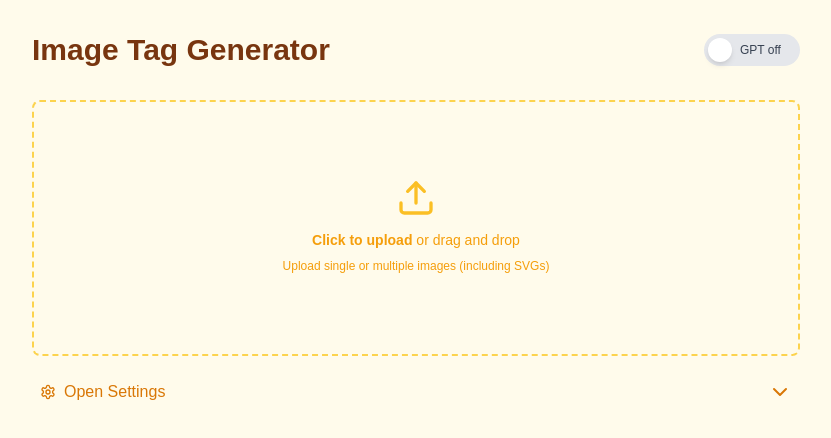
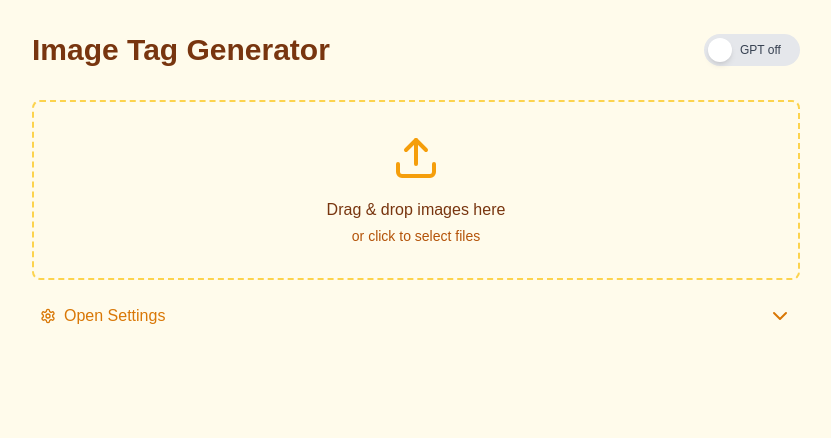
Before and after one commit to omcgoo/image-analyser, a Next.js app: page / in a window 1280 px wide. Shown: the top 438 px of the page, without its empty margins (224-1055 px from the left). Built offline with nearby package versions, Linux system fonts and the light colour scheme.

Commit message:
Fix build errors and update components

```diff
--- a/app/actions.ts
+++ b/app/actions.ts
@@ -1,37 +1,45 @@
-'use server'
-
-import OpenAI from 'openai'
-import { OpenAIStream, StreamingTextResponse } from 'ai'
+import { OpenAI } from 'openai'
 
 const openai = new OpenAI({
-  apiKey: process.env.OPENAI_API_KEY
+  apiKey: process.env.OPENAI_API_KEY,
 })
 
-export async function analyzeSVG(prevState: any, formData: FormData) {
-  const svgContent = formData.get('svgContent') as string
-  if (!svgContent) {
-    return { error: 'No SVG content provided' }
-  }
+export async function analyzeImage(formData: FormData) {
+  try {
+    const image = formData.get('image') as File
+    const prompt = formData.get('prompt') as string
+    const temperature = parseFloat(formData.get('temperature') as string)
 
-  try {
+    // Your image analysis logic here
     const response = await openai.chat.completions.create({
-      model: 'gpt-3.5-turbo',
+      model: "gpt-4-vision-preview",
       messages: [
         {
-          role: 'system',
-          content: 'You are an AI assistant that analyzes an SVG appearance and provides relevant tags for searching. Return only a comma-separated list of tags, with no additional text or explanation.'
+          role: "user",
+          content: [
+            { type: "text", text: prompt },
+            {
+              type: "image_url",
+              image_url: {
+                url: await fileToBase64(image),
+              },
+            },
+          ],
         },
-        {
-          role: 'user',
-          content: `Analyze this SVG and provide a list of relevant tags for searching (eg. a disk may be used for saving): ${svgContent}`
-        }
       ],
+      max_tokens: 300,
+      temperature: temperature,
     })
 
-    const tags = response.choices[0]?.message?.content || ''
-    return { tags: tags.split(',').map(tag => tag.trim()) }
+    return { tags: { [image.name]: response.choices[0].message.content?.split(',').map(tag => tag.trim()) || [] } }
   } catch (error) {
-    console.error('Error in analyzeSVG:', error)
-    return { error: 'Failed to analyze SVG' }
+    console.error('Error analyzing image:', error)
+    throw new Error('Failed to analyze image')
   }
 }
+
+async function fileToBase64(file: File): Promise<string> {
+  const bytes = await file.arrayBuffer()
+  const buffer = Buffer.from(bytes)
+  return `data:${file.type};base64,${buffer.toString('base64')}`
+}
--- a/app/components/ImageUploader.tsx
+++ b/app/components/ImageUploader.tsx
@@ -1,126 +1,74 @@
-import React, { useState, useRef, DragEvent } from 'react';
-import { Loader2, Upload } from 'lucide-react';
+'use client'
+
+import React, { useCallback, useState } from 'react'
+import { useDropzone } from 'react-dropzone'
+import { Upload } from 'lucide-react'
+import Image from 'next/image'
 
 interface ImageUploaderProps {
-  onUpload: (files: File[] | { [filename: string]: File }, previews: { [filename: string]: string }) => void;
-  isLoading: boolean;
+  onUpload: (files: File[] | { [filename: string]: File }, previews: { [filename: string]: string }) => void
+  isLoading: boolean
 }
 
 export default function ImageUploader({ onUpload, isLoading }: ImageUploaderProps) {
-  const [preview, setPreview] = useState<string | null>(null);
-  const [isDragActive, setIsDragActive] = useState(false);
-  const [uploadCount, setUploadCount] = useState<number>(0);
-  const fileInputRef = useRef<HTMLInputElement>(null);
+  const [previews, setPreviews] = useState<{ [filename: string]: string }>({})
 
-  const createFilePreview = async (file: File): Promise<string> => {
-    return new Promise((resolve) => {
-      const reader = new FileReader();
-      reader.onloadend = () => {
-        resolve(reader.result as string);
-      };
-      reader.readAsDataURL(file);
-    });
-  };
+  const onDrop = useCallback(async (acceptedFiles: File[]) => {
+    const newPreviews: { [filename: string]: string } = {}
+    const fileMap: { [filename: string]: File } = {}
 
-  const handleFiles = async (files: FileList | null) => {
-    if (!files) return;
-
-    const filePreviews: { [filename: string]: string } = {};
-
-    // Create previews for all files
-    for (const file of Array.from(files)) {
-      const preview = await createFilePreview(file);
-      filePreviews[file.name] = preview;
+    for (const file of acceptedFiles) {
+      const preview = URL.createObjectURL(file)
+      newPreviews[file.name] = preview
+      fileMap[file.name] = file
     }
 
-    if (files.length === 1) {
-      const file = files[0];
-      setPreview(filePreviews[file.name]);
-      onUpload([file], filePreviews);
-    } else {
-      const fileMap: { [filename: string]: File } = {};
-      Array.from(files).forEach(file => {
-        fileMap[file.name] = file;
-      });
-      onUpload(fileMap, filePreviews);
+    setPreviews(newPreviews)
+    onUpload(acceptedFiles.length === 1 ? [acceptedFiles[0]] : fileMap, newPreviews)
+  }, [onUpload])
+
+  const { getRootProps, getInputProps, isDragActive } = useDropzone({
+    onDrop,
+    accept: {
+      'image/*': ['.png', '.jpg', '.jpeg', '.gif']
     }
-    setUploadCount(files.length);
-  };
-
-  const onDragOver = (e: DragEvent<HTMLDivElement>) => {
-    e.preventDefault();
-    setIsDragActive(true);
-  };
-
-  const onDragLeave = (e: DragEvent<HTMLDivElement>) => {
-    e.preventDefault();
-    setIsDragActive(false);
-  };
-
-  const onDrop = (e: DragEvent<HTMLDivElement>) => {
-    e.preventDefault();
-    setIsDragActive(false);
-    handleFiles(e.dataTransfer.files);
-  };
-
-  const onClick = () => {
-    fileInputRef.current?.click();
-  };
+  })
 
   return (
-    <div className="space-y-4">
-      <div
-        onDragOver={onDragOver}
-        onDragLeave={onDragLeave}
-        onDrop={onDrop}
-        onClick={onClick}
-        className={`flex items-center justify-center w-full h-64 border-2 border-dashed rounded-lg cursor-pointer transition-colors ${
-          isDragActive ? 'border-amber-400 bg-amber-100' : 'border-amber-300 bg-amber-50 hover:bg-amber-100'
-        }`}
-        tabIndex={0}
-        role="button"
-        aria-label="Upload images"
-        onKeyDown={(e) => {
-          if (e.key === 'Enter' || e.key === ' ') {
-            e.preventDefault();
-            onClick();
-          }
-        }}
-      >
-        <input
-          ref={fileInputRef}
-          type="file"
-          className="hidden"
-          onChange={(e) => handleFiles(e.target.files)}
-          accept="image/*,.svg"
-          multiple
-          aria-label="Select images"
-        />
-        {preview ? (
-          <img src={preview} alt="Upload preview" className="max-w-full max-h-full object-contain" />
+    <div
+      {...getRootProps()}
+      className={`border-2 border-dashed rounded-lg p-8 text-center cursor-pointer transition-colors
+        ${isDragActive ? 'border-amber-500 bg-amber-50' : 'border-amber-300 hover:border-amber-500'}`}
+    >
+      <input {...getInputProps()} />
+      <div className="flex flex-col items-center justify-center gap-4">
+        <Upload className="w-12 h-12 text-amber-500" />
+        {isLoading ? (
+          <p className="text-amber-900">Analyzing images...</p>
         ) : (
-          <div className="flex flex-col items-center justify-center pt-5 pb-6">
-            <Upload className="w-10 h-10 mb-3 text-amber-400" aria-hidden="true" />
-            <p className="mb-2 text-sm text-amber-500">
-              <span className="font-semibold">Click to upload</span> or drag and drop
+          <div>
+            <p className="text-amber-900 font-medium">
+              {isDragActive ? 'Drop the images here' : 'Drag & drop images here'}
             </p>
-            <p className="text-xs text-amber-500">
-              Upload single or multiple images (including SVGs)
-            </p>
+            <p className="text-amber-700 text-sm mt-1">or click to select files</p>
           </div>
         )}
       </div>
-      {isLoading && (
-        <div className="flex justify-center" aria-live="polite">
-          <Loader2 className="w-6 h-6 animate-spin text-amber-500" aria-hidden="true" />
-          <span className="sr-only">Loading...</span>
+      {Object.keys(previews).length > 0 && (
+        <div className="mt-4 grid grid-cols-2 sm:grid-cols-3 md:grid-cols-4 gap-4">
+          {Object.entries(previews).map(([filename, src]) => (
+            <div key={filename} className="relative aspect-square">
+              <Image
+                src={src}
+                alt={`Preview of ${filename}`}
+                fill
+                className="object-cover rounded-md"
+                sizes="(max-width: 768px) 50vw, 33vw"
+              />
+            </div>
+          ))}
         </div>
       )}
-      {uploadCount > 0 && !isLoading && (
-        <p className="text-center text-amber-600">
-          {uploadCount === 1 ? '1 image uploaded' : `${uploadCount} images uploaded`}
-        </p>
-      )}
     </div>
-  );
+  )
 }
--- a/app/components/TagList.tsx
+++ b/app/components/TagList.tsx
@@ -1,5 +1,6 @@
 import React, { useState } from 'react'
 import { Check, Copy, FileImage } from 'lucide-react'
+import Image from 'next/image'
 
 interface TagListProps {
   tags: { [filename: string]: string[] }
@@ -37,10 +38,12 @@ export default function TagList({ tags, previews }: TagListProps) {
               <td className="border border-amber-300 px-4 py-2">
                 <div className="w-14 h-14 relative bg-amber-50 rounded-md flex items-center justify-center overflow-hidden">
                   {previews[filename] ? (
-                    <img
+                    <Image
                       src={previews[filename]}
                       alt={`Preview of ${filename}`}
-                      className="w-full h-full object-contain"
+                      fill
+                      className="object-contain"
+                      sizes="56px"
                     />
                   ) : (
                     <FileImage className="w-6 h-6 text-amber-400" />
```
